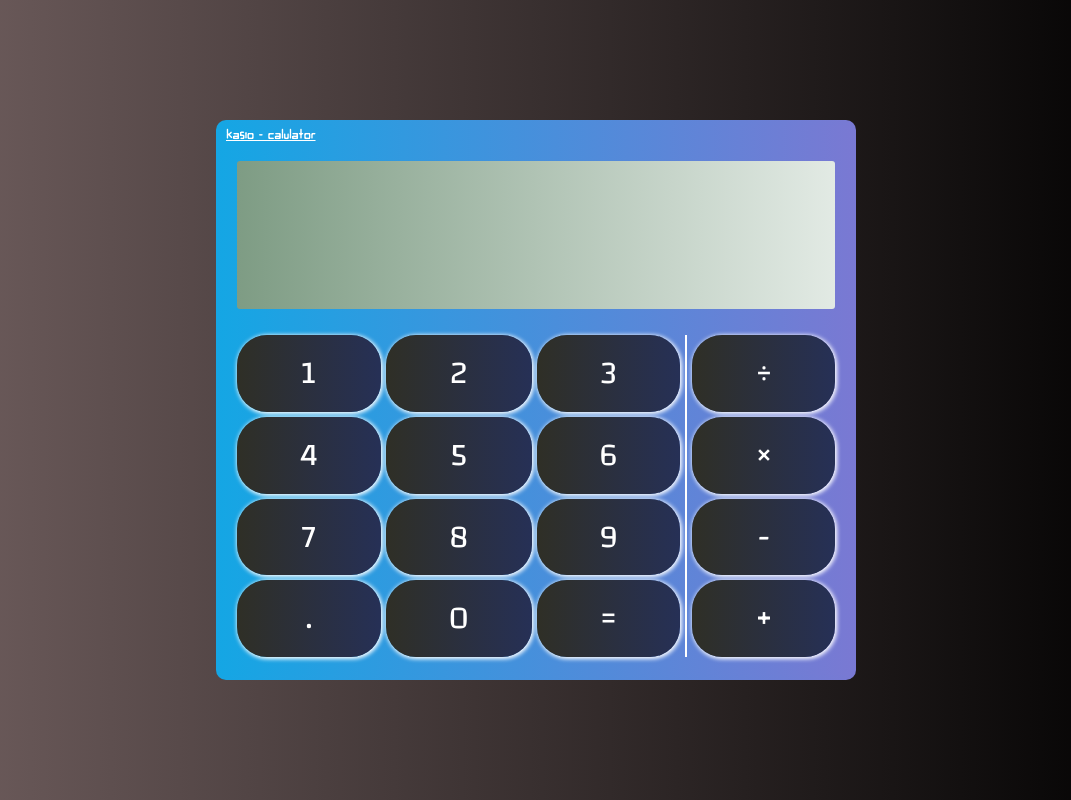
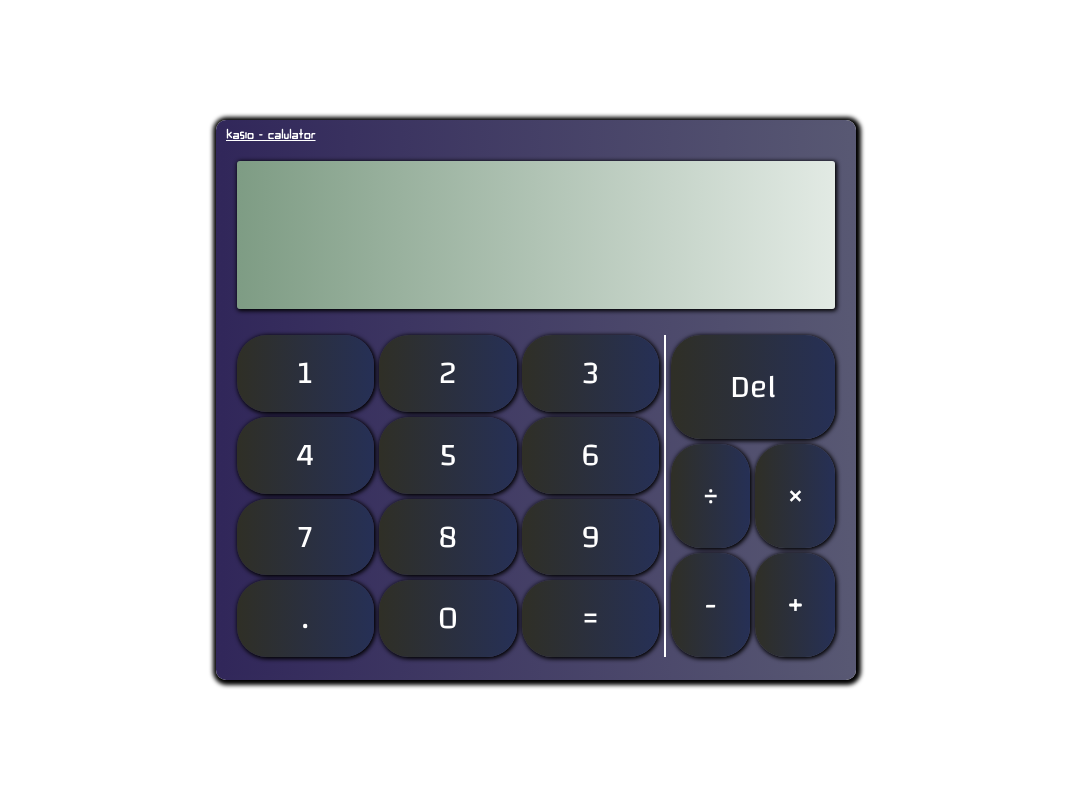
Before and after one commit to Robson124578/calculadora, a plain HTML site: page index.html in a window 1280 px wide. Shown: the whole page, without its empty margins (104-1175 px from the left). Drawn offline with Linux system fonts and the light colour scheme.

Commit message:
alterações no layout e modelando a lógica

```diff
--- a/css/style.css
+++ b/css/style.css
@@ -20,7 +20,7 @@
 }
 
 .conteiner-geral {
-    background-image: linear-gradient(to left, #000, rgb(113, 95, 95));
+    /* background-image: linear-gradient(to left, #6a706e, #605757); */
     height: 100vh;
     display: flex;
     align-items: center;
@@ -31,7 +31,7 @@
 .conteiner-logo,
 .conteiner-display-calculadora,
 .container-teclado-calculadora {
-    background-image: linear-gradient(to left, #7979d3, rgb(21, 166, 228));
+    background-image: linear-gradient(to left, #585873, #31275a);
 }
 
 .conteiner-calculadora {
@@ -41,6 +41,7 @@
     width: 50%;
     position: relative;
     border-radius: 10px;
+    box-shadow: 1px 1px 4px 4px #000;
 }
 
 .conteiner-logo {
@@ -70,9 +71,10 @@
     height: 90%;
     width: 95%;
     padding: 5% 1% 5% 1%;
+    box-shadow: 1px 1px 4px 1px #000;
 }
 
-.display-calculadora h2 {
+.texto_display {
     text-align: right;
     font-size: 4em;
 }
@@ -110,7 +112,7 @@
 .conteiner-operadores {
     display: grid;
     padding-left: 5px;
-    grid-template-columns: auto;
+    grid-template-columns: auto auto;
 }
 
 .tecla {
@@ -123,6 +125,10 @@
     font-family: font-numeros;
     background-image: linear-gradient(to right, #2f2f26, rgb(38, 48, 86));
     -webkit-box-shadow: 5px 5px 15px 5px #fff;
-    box-shadow: 1px 1px 4px 1px #fff;
+    box-shadow: 1px 1px 4px 1px #000;
     cursor: pointer;
 }
+
+.tcl-del {
+    grid-column: 1/3;
+}
--- a/index.html
+++ b/index.html
@@ -17,30 +17,31 @@
             </div>
             <div class="conteiner-display-calculadora">
                 <div class="display-calculadora">
-
+                    <h2 class="texto_display"></h2>
                 </div>
             </div>
             <div class="container-teclado-calculadora">
                 <div class="teclado-calculadora">
                     <div class="conteiner-numeros">
-                        <div class="tecla tcl-1">1</div>
-                        <div class="tecla tcl-2">2</div>
-                        <div class="tecla tcl-3">3</div>
-                        <div class="tecla tcl-4">4</div>
-                        <div class="tecla tcl-5">5</div>
-                        <div class="tecla tcl-6">6</div>
-                        <div class="tecla tcl-7">7</div>
-                        <div class="tecla tcl-8">8</div>
-                        <div class="tecla tcl-9">9</div>
-                        <div class="tecla tcl-ponto">.</div>
-                        <div class="tecla tcl-0">0</div>
-                        <div class="tecla tcl-igualdade">=</div>
+                        <div onclick="calcular()" class="tecla tcl-1">1</div>
+                        <div onclick="calcular()" class="tecla tcl-2">2</div>
+                        <div onclick="calcular()" class="tecla tcl-3">3</div>
+                        <div onclick="calcular()" class="tecla tcl-4">4</div>
+                        <div onclick="calcular()" class="tecla tcl-5">5</div>
+                        <div onclick="calcular()" class="tecla tcl-6">6</div>
+                        <div onclick="calcular()" class="tecla tcl-7">7</div>
+                        <div onclick="calcular()" class="tecla tcl-8">8</div>
+                        <div onclick="calcular()" class="tecla tcl-9">9</div>
+                        <div onclick="calcular()" class="tecla tcl-ponto">.</div>
+                        <div onclick="calcular()" class="tecla tcl-0">0</div>
+                        <div onclick="calcular()" class="tecla tcl-igualdade">=</div>
                     </div>
                     <div class="conteiner-operadores">
-                        <div class="tecla tcl-divs">÷</div>
-                        <div class="tecla tcl-mult">×</div>
-                        <div class="tecla tcl-subt">-</div>
-                        <div class="tecla tcl-adic">+</div>
+                        <div onclick="calcular()" class="tecla tcl-del">Del</div>
+                        <div onclick="calcular()" class="tecla tcl-divs">÷</div>
+                        <div onclick="calcular()" class="tecla tcl-mult">×</div>
+                        <div onclick="calcular()" class="tecla tcl-subt">-</div>
+                        <div onclick="calcular()" class="tecla tcl-adic">+</div>
                     </div>
                 </div>
             </div>
--- a/js/action.js
+++ b/js/action.js
@@ -1,28 +1,37 @@
 // Definições dos bottões
 
-var tcl1 = document.querySelector(".tcl-1");
-var tcl2 = document.querySelector(".tcl-2");
-var tcl3 = document.querySelector(".tcl-3");
-var tcl4 = document.querySelector(".tcl-4");
-var tcl5 = document.querySelector(".tcl-5");
-var tcl6 = document.querySelector(".tcl-6");
-var tcl7 = document.querySelector(".tcl-7");
-var tcl8 = document.querySelector(".tcl-8");
-var tcl9 = document.querySelector(".tcl-9");
-var tcl0 = document.querySelector(".tcl-0");
-var tclDivs = document.querySelector(".tcl-divs");
-var tclMult = document.querySelector(".tcl-mult");
-var tclSubt = document.querySelector(".tcl-subt");
-var tclAdic = document.querySelector(".tcl-adic");
+var display = document.querySelector(".texto_display");
 
 
-var display = document.querySelector(".display-calculadora");
+loteNumeros1 = []
 
-tcl1.addEventListener("click", function() {
+function calcular() {
 
-    var num = tcl1.innerText
+    // capturando o evento de clique
+    var evento = window.event;
+    var num = evento.target;
+    var text = num.innerText;
 
-    alert(num);
+    loteNumeros1.push(text); // adicionando os elementos no array
+
+    if (text == "Del") {
+        loteNumeros1.pop();
+        text = document.createTextNode(loteNumeros1)
+        display.appendChild(text)
+    }
+
+    if (text == "×") {
+        alert('clicou no x')
+    }
+
+    var numrosJuntos = loteNumeros1.join(""); //unindo os elementos do array
+
+    var numeroComoInt = parseInt(numrosJuntos); //convertendo para inteiro
 
 
-});
+    // inserindo valores visíveis no na tela
+    text = document.createTextNode(text)
+    display.appendChild(text)
+
+
+}
```
